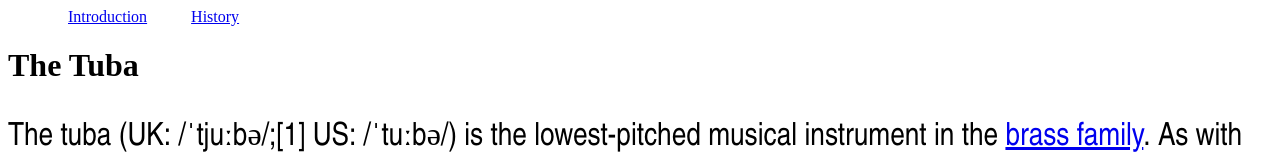
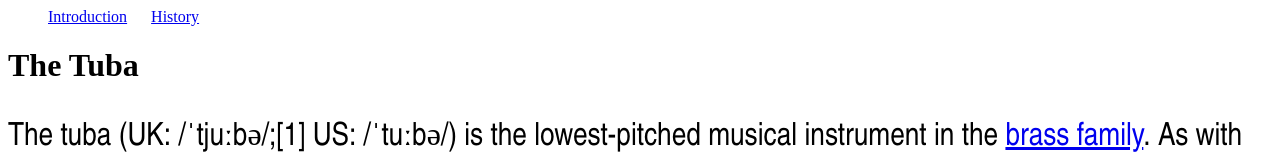
Before and after one commit to milicentbystander/stayjiggy, a plain HTML site: page index.html in a window 1280 px wide. Shown: the top 157 px of the page. Drawn offline with Linux system fonts and the light colour scheme.

Commit message:
Update index.html

```diff
--- a/index.html
+++ b/index.html
@@ -15,7 +15,7 @@
 
         nav>ul>li {
             display: inline;
-            padding: 20px;
+            padding: 20px 20px 20px 0px;
         }
     </style>
 </head>
```
